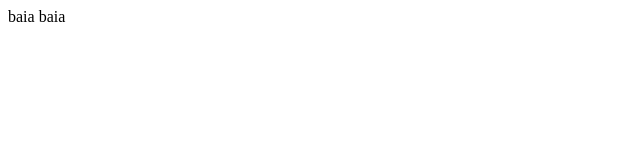
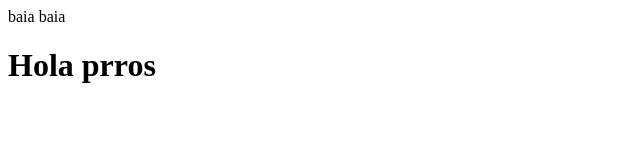
Before and after one commit to nieto1705/Probando-1...2...3..., a plain HTML site: page index.html in a window 1280 px wide. Shown: the whole page, without its empty margins (0-640 px from the left). Drawn offline with Linux system fonts and the light colour scheme.

Commit message:
conflictos corregidos

```diff
--- a/index.html
+++ b/index.html
@@ -1,5 +1,10 @@
 <html>
-  <body>
-    baia baia
+<head>
+<title>
+</title>
+</head>
+<body>
+  baia baia
+<h1>Hola prros</h1>
 </body>
 </html>
```
